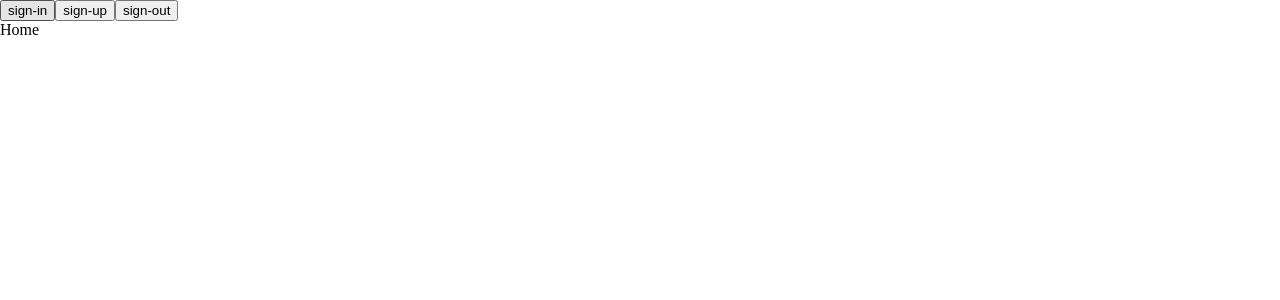
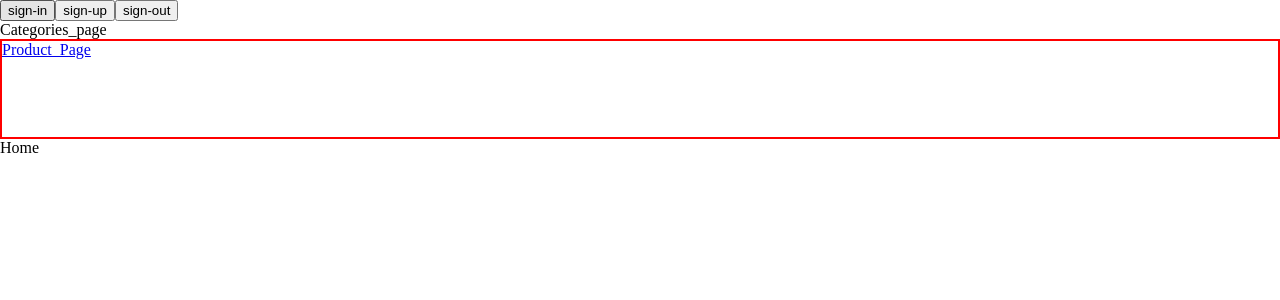
Before and after one commit to yishayainouze/frontend, a React (Vite) app: page / in a window 1280 px wide. Shown: the top 300 px of the page. Built offline with nearby package versions, Linux system fonts and the light colour scheme.

Commit message:
first basec front pages

```diff
--- a/src/App.tsx
+++ b/src/App.tsx
@@ -1,8 +1,10 @@
 import "./App.css";
 import { BrowserRouter as Router, Routes, Route } from 'react-router-dom';
 import Home from "./pages/Home/Home";
-import Sign_in from "./pages/sign-in/sign-in";
-
+import Sign_in from "./pages/Sign-in/sign-in";
+import Sign_up from "./pages/Sign-up/Sign-up";
+import Product_Page from "./pages/Product_Page/Product_Page";
+import Compare_products from "./pages/Compare_products/compare_products";
 function App() {
 
   return (
@@ -12,6 +14,9 @@ function App() {
             <Routes>
                 <Route path="/" element={<Home />} />
                 <Route path="/Sign_in" element={<Sign_in />} />
+                <Route path="/Sign_up" element={<Sign_up />} />
+                <Route path="/Product_Page" element={<Product_Page />} />
+                <Route path="/compare_products" element={<Compare_products />} />
                 {/* <Route path="/Delete" element={<Delete />} /> */}
             </Routes>
         </Router>
--- /dev/null
+++ b/src/pages/Categories_page/Categories_page.tsx
@@ -0,0 +1,17 @@
+import React from 'react'
+import Compare_products from '../Compare_products/compare_products'
+import { Link } from 'react-router-dom'
+
+function Categories_page() {
+  return (
+    <div>Categories_page
+        <Link to='/Product_Page'>
+<div style={{widows:'100px', height:'100px',border:'solid 2px red'}}>
+Product_Page
+</div>
+</Link>
+    </div>
+  )
+}
+
+export default Categories_page
--- /dev/null
+++ b/src/pages/Compare_products/Compare_products.tsx
@@ -0,0 +1,17 @@
+import React from 'react'
+import { Link } from 'react-router-dom'
+
+function Compare_products() {
+  return (
+    <div>
+
+        compare_products
+        <Link to='/Home'>
+        <button> Home</button>
+
+        </Link>
+    </div>
+  )
+}
+
+export default Compare_products
--- a/src/pages/Home/Home.tsx
+++ b/src/pages/Home/Home.tsx
@@ -1,5 +1,6 @@
 import React from 'react'
 import { Link } from 'react-router-dom';
+import Categories_page from '../Categories_page/Categories_page';
 
 
 function Home() {
@@ -15,7 +16,13 @@ function Home() {
 
         <button >sign-out</button>
       </header>
+      <body>
+        <div>
+
+          <Categories_page />
           Home
+        </div>
+      </body>
 
     </div>
   )
--- /dev/null
+++ b/src/pages/Product_Page/Product_Page.tsx
@@ -0,0 +1,17 @@
+import React from 'react'
+import { Link } from 'react-router-dom'
+
+function Product_Page() {
+  return (
+    <div>
+        Product_Page
+        <Link to='/compare_products'>
+        <div style={{widows:'100px', height:'100px',border:'solid 2px red'}}>
+compare_products
+</div>
+</Link>
+    </div>
+  )
+}
+
+export default Product_Page
```
Lines whose indentation alone changed are shown as unchanged.
